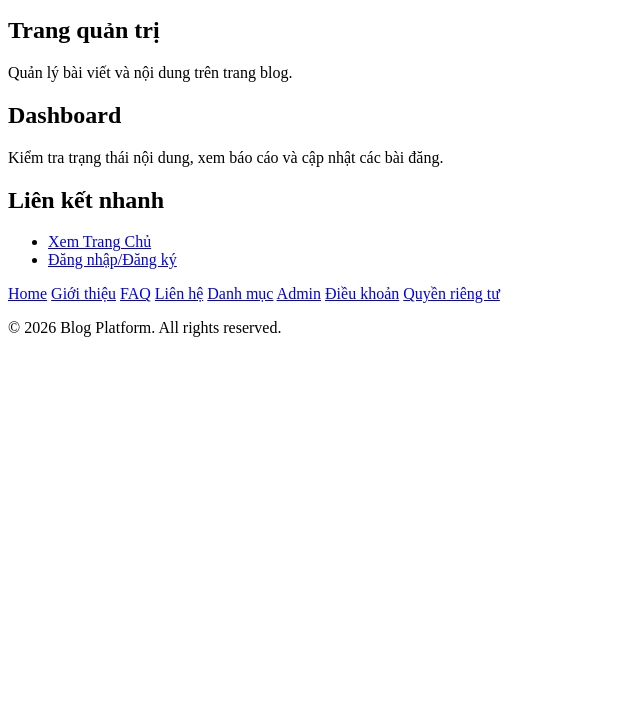
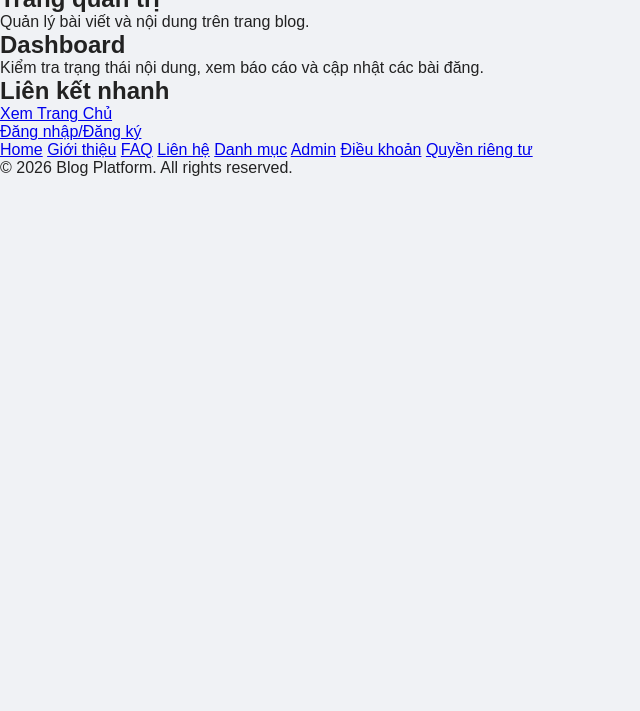
Before and after one commit to thenam-dev-2007/Dev-Blog, a plain HTML site: page FrontEnd/admin.html in a window 1280 px wide. Shown: the part 89-800 px from the top of the page, without its empty margins (0-640 px from the left). Drawn offline with Linux system fonts and the light colour scheme.

Commit message:
Update admin.html

```diff
--- a/FrontEnd/admin.html
+++ b/FrontEnd/admin.html
@@ -4,7 +4,7 @@
     <meta charset="UTF-8">
     <meta name="viewport" content="width=device-width, initial-scale=1.0">
     <title>Admin Dashboard</title>
-    <link rel="stylesheet" href="./asset/css/style.css">
+    <link rel="stylesheet" href="./asset/css/style-admin.css">
 </head>
 <body>
     <header>
```
